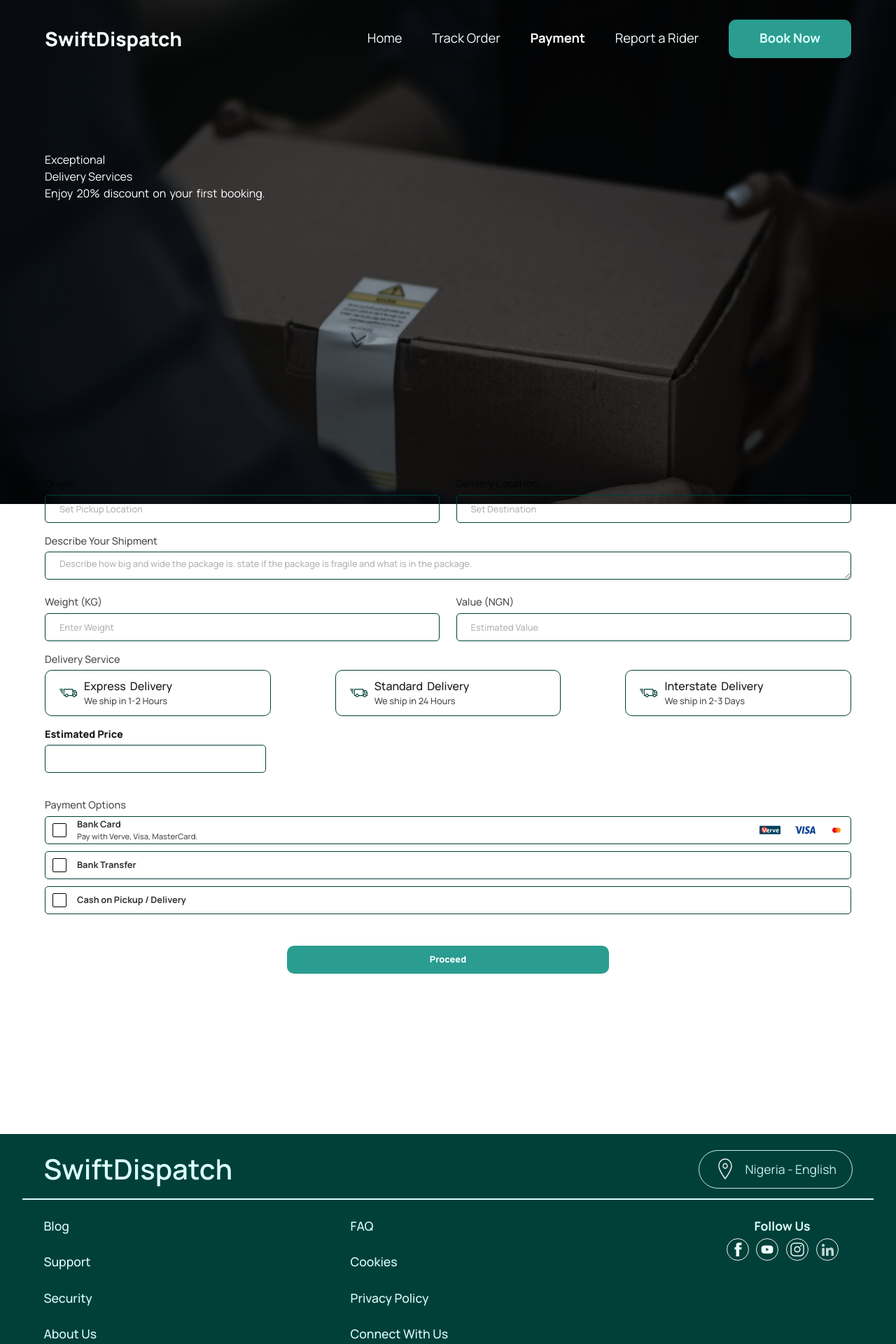
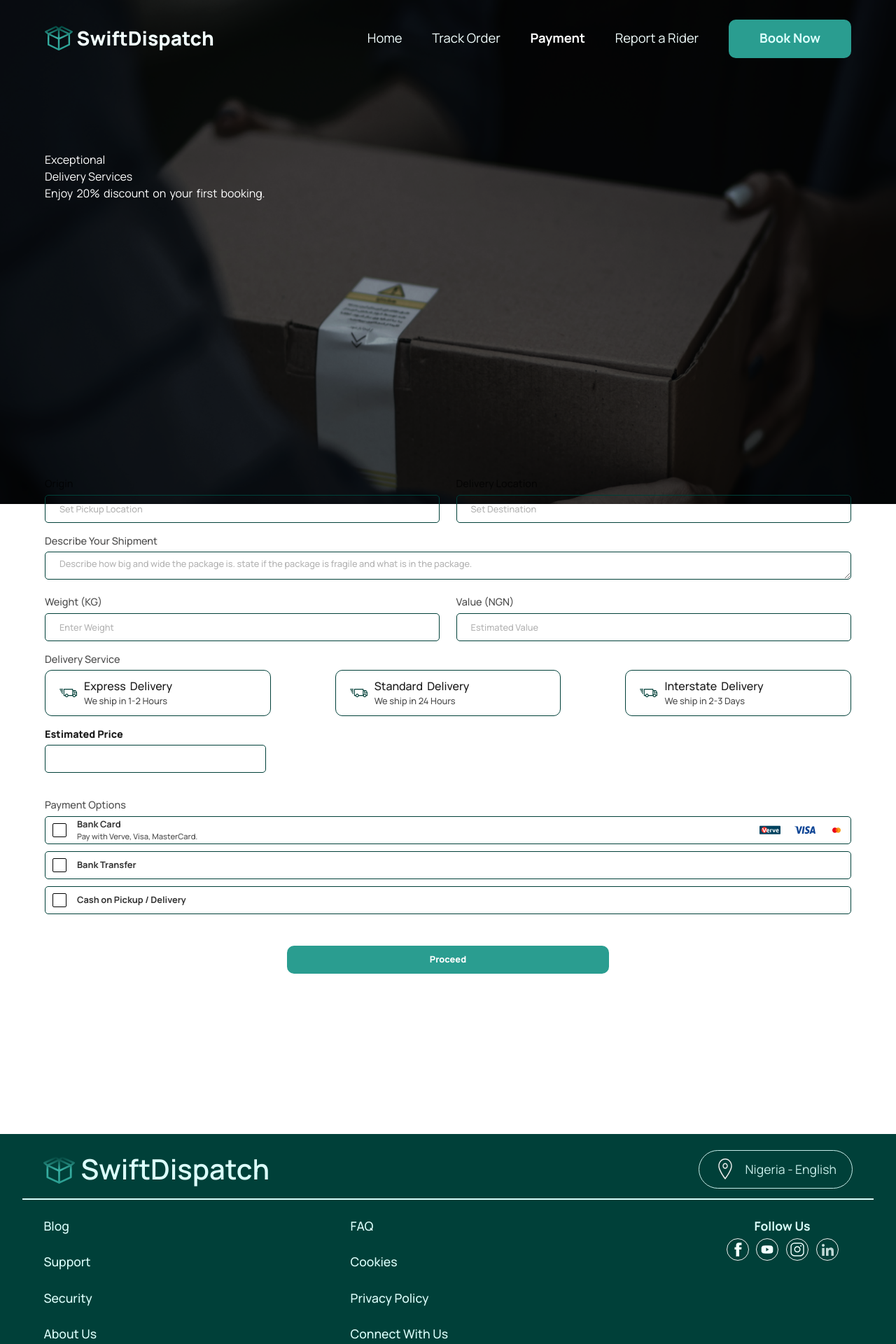
Before and after one commit to ovie012/Swift-Dispatch-Project, a React (Vite) app: page /Payment in a window 1280 px wide. Shown: the top 1920 px of the page at 70% size. Built offline with nearby package versions, Linux system fonts and the light colour scheme.

Commit message:
logo icon added

```diff
--- a/src/App.css
+++ b/src/App.css
@@ -291,6 +291,13 @@ nav.nav {
   cursor: pointer;
 }
 
+.logo img {
+  display: inline;
+  width: 40px;
+  margin-bottom: 5px;
+  /* margin-right: 15px; */
+}
+
 nav.nav h3 {
   font-size: 1.15rem;
   font-weight: 400;
@@ -388,6 +395,12 @@ footer {
   font-size: 40px;
   font-weight: 600;
   color: #DCFFFC;
+}
+
+.footer-logo h1 img {
+  display: inline;
+  width: 45px;
+  margin-bottom: 5px;
 }
 
 .footer-logo div {
--- a/src/Footer.jsx
+++ b/src/Footer.jsx
@@ -4,7 +4,7 @@ function Footer() {
       <footer>
         <div className="footer-container">
           <div className="footer-logo">
-            <h1>SwiftDispatch</h1>
+            <h1> <img src="/SD-Logo--Favicon.svg" alt="Swift Dispatch logo" /> SwiftDispatch</h1>
             <div>
               <img src="/LP--FT-Icon-GPS.svg" alt="location icon" />
               <h6>Nigeria - English</h6>
--- a/src/Header.jsx
+++ b/src/Header.jsx
@@ -42,7 +42,7 @@ function Header() {
     <>
       <header className={`${isScrolled ? "scrolled" : ""} ${getHeaderClass()}`}>
         <div className="header">
-          <h2 className="logo">SwiftDispatch</h2>
+          <h2 className="logo"> <img src="/SD-Logo--Favicon.svg" alt="Swift Dispatch logo" /> SwiftDispatch</h2>
           <nav className="nav">
               <h3>
                 <NavLink to="/">
```
